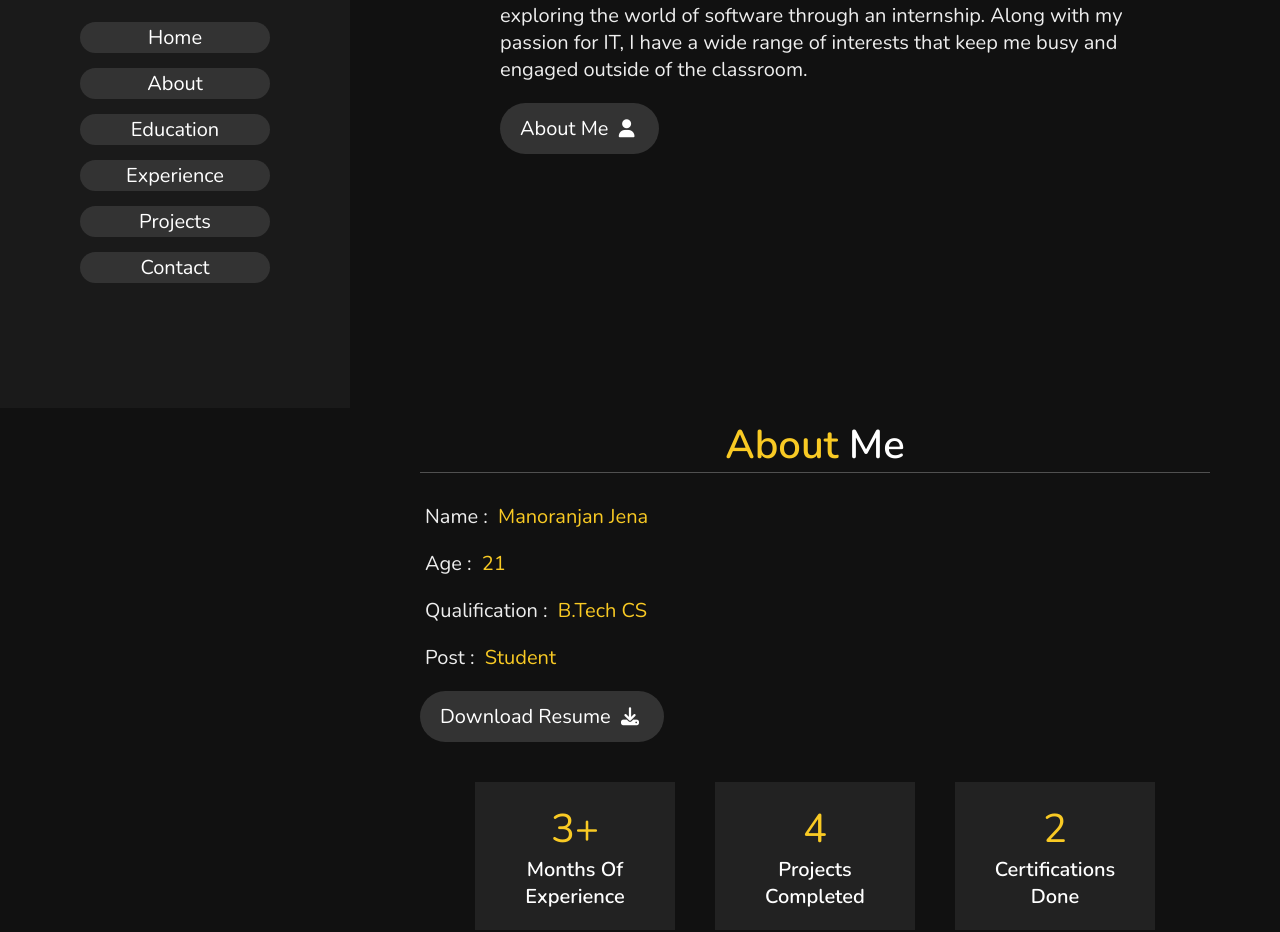
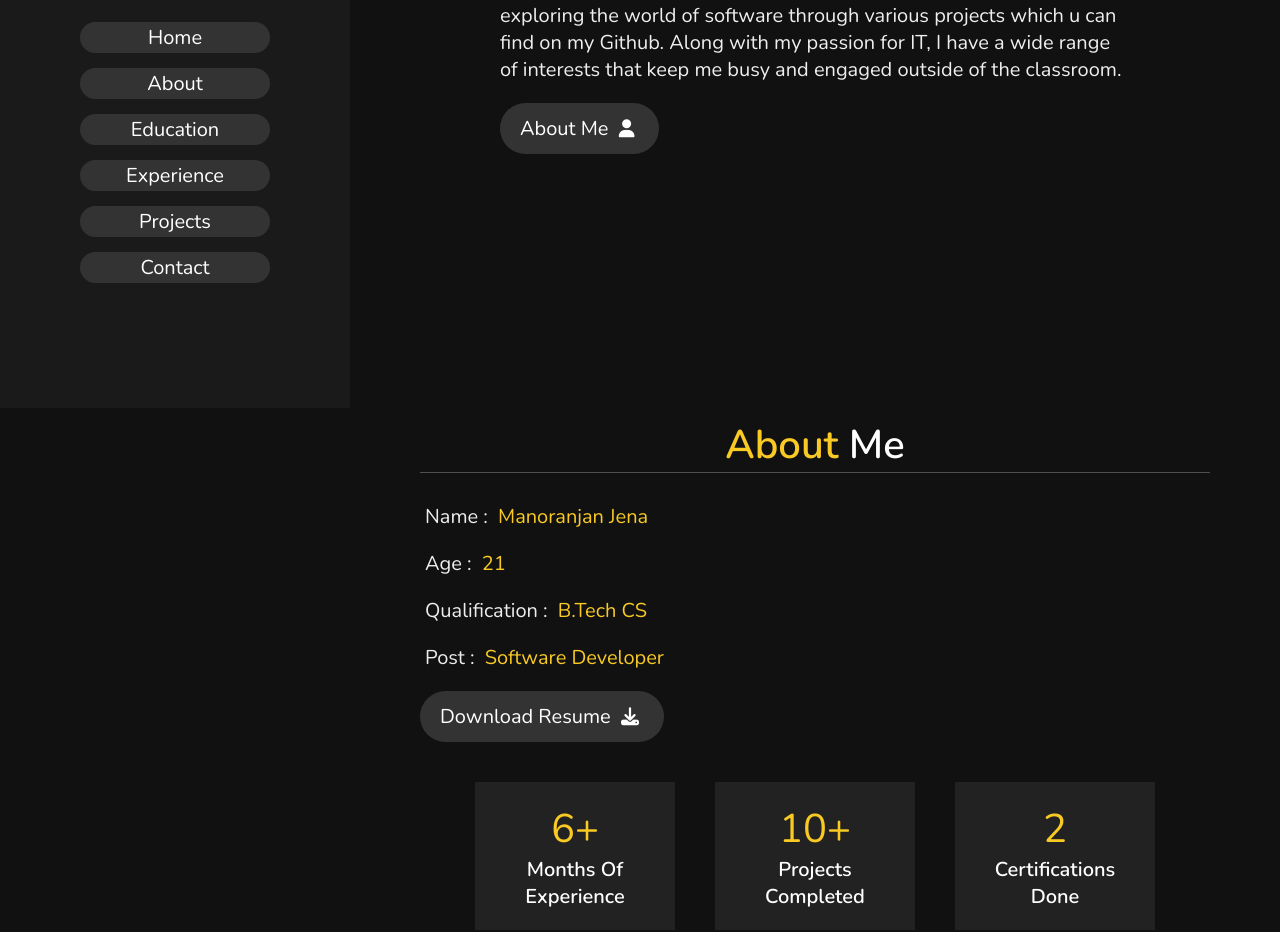
Before and after one commit to ManoranjanJena24/Portfolio, a plain HTML site: page Portfolio/index.html in a window 1280 px wide. Shown: the part 392-1324 px from the top of the page. Drawn offline with nearby package versions, Linux system fonts and the light colour scheme; a script that the page names is missing.

Commit message:
Update index.html

```diff
--- a/Portfolio/index.html
+++ b/Portfolio/index.html
@@ -17,7 +17,6 @@
             <div class="user">
                 <!-- <img src="images/pic.jpg "alt="" srcset=""> -->
                 <img src="images/PHOTO2.jpg "alt="" srcset="">
-                <!-- <h3 class="name">Asmita Pawar</h3> -->
                 <h3 class="name">Manoranjan Jena</h3>
                 <p class="post">Frontend Developer</p>
             </div>
@@ -41,13 +40,9 @@
        <!-- home section starts-->
         <section class="home" id="home">
             <h3>HI THERE!</h3>
-            <!-- <h1>I'M <span> asmita pawar</span></h1> -->
             <h1>I'M <span> manoranjan jena</span></h1>
-            <!-- <p>I am final year B.Tech. student in Information Technology and I am currently exploring
-                the world of through an internship. Along with my passion for IT,
-                I have a wide range of interests that keep me busy and engaged outside of the classroom.</p> -->
-                <p>I am final year B.Tech. student in Computer Science and I am currently exploring
-                    the world of software through an internship. Along with my passion for IT,
+                <p>I am B.Tech Graduate in Computer Science and I am currently exploring
+                    the world of software through various projects which u can find on my Github. Along with my passion for IT,
                     I have a wide range of interests that keep me busy and engaged outside of the classroom.</p>
             <a href="#about"><button class="btn">about me <i class="fas fa-user"></i></button></a>
         </section>
@@ -60,24 +55,21 @@
 
             <div class="row">
                 <div class="info">
-                    <!-- <h3> <span> name : </span> asmita pawar </h3> -->
                     <h3> <span> name : </span> manoranjan jena </h3>
                     <h3><span> age : </span> 21 </h3>
-                    <!-- <h3><span> qualification : </span> B.Tech IT </h3> -->
                     <h3><span> qualification : </span> B.Tech CS </h3>
-                    <h3><span> post : </span> Student </h3>
-                    <!-- <h3><span> languages : </span> English, Hindi, Marathi, German </h3> -->
+                    <h3><span> post : </span> Software Developer </h3>
                     <a target="_blank" href="Manoranjan-Resume-01.pdf"><button class="btn"> download Resume <i class="fas fa-download"></i></button></a>
                 </div>
 
                 <div class="counter">
                     <div class="box">
-                        <span>3+</span>
+                        <span>6+</span>
                         <h3>months of experience</h3>
                     </div>
 
                     <div class="box">
-                        <span>4</span>
+                        <span>10+</span>
                         <h3>projects completed</h3>
                     </div>
 
@@ -152,7 +144,7 @@
             <div class="box">
                 <h3>Cocotechoes Pvt. Ltd.</h3><img src="images/cocotechoes.png" alt="" srcset="">
                 <p> <span> Tech Stack : </span> <br>ReactJS <span></p>
-                <pre><p><span>Duration : </span><br>08/02/2023-Ongoing</p></pre>
+                <pre><p><span>Duration : </span><br>08/01/2023-30/06/2023</p></pre>
             </div>
 
         </div>
```
